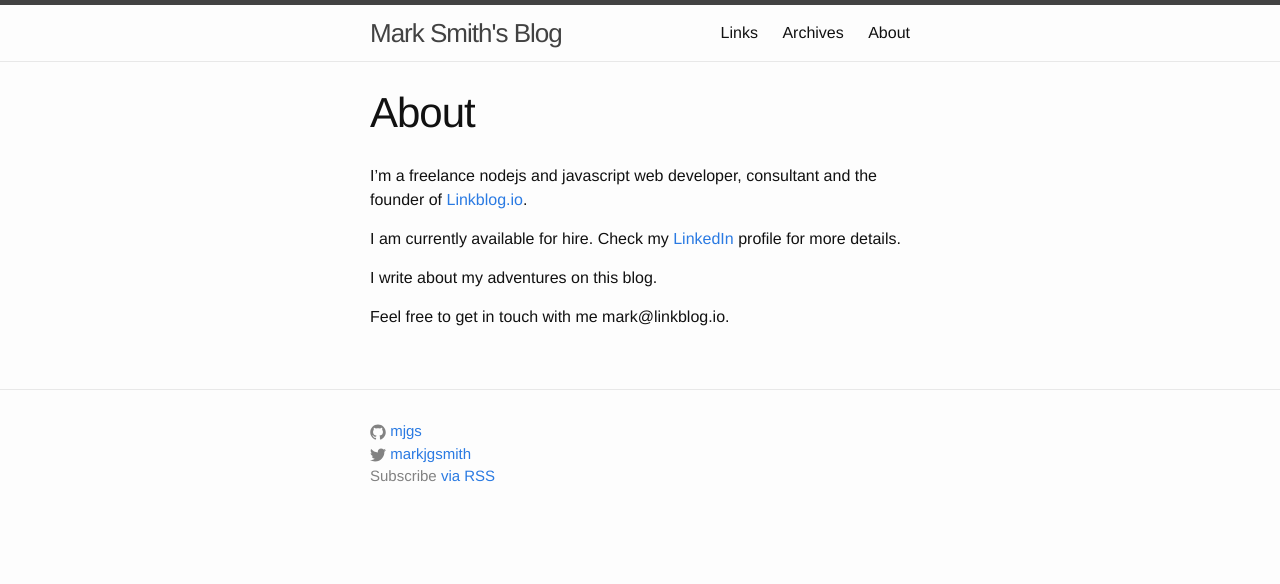
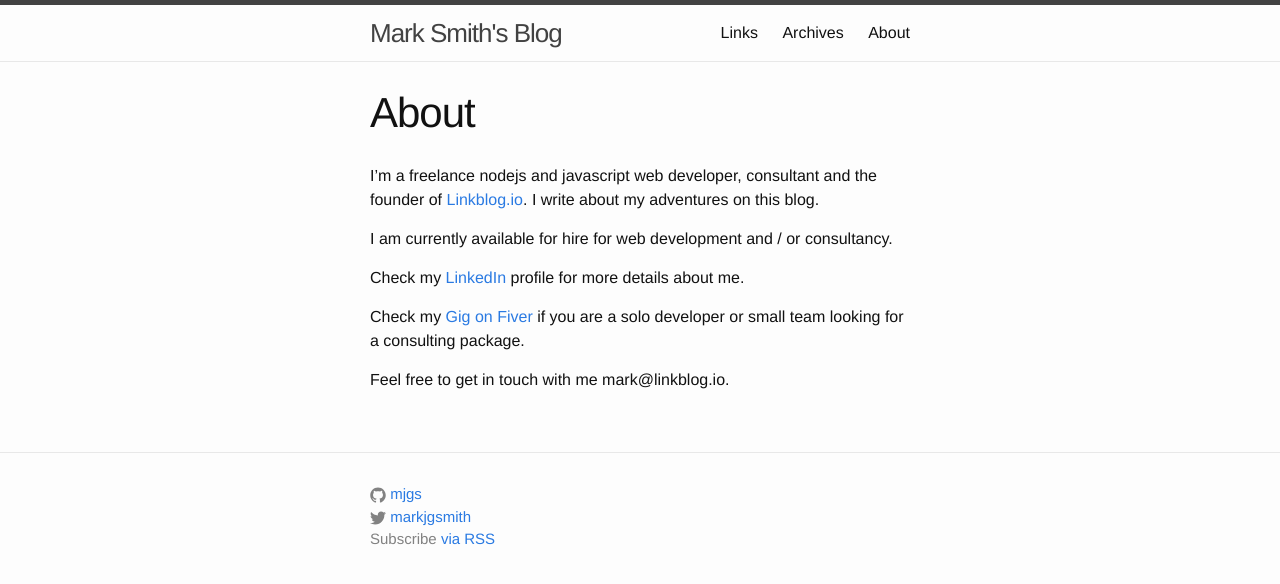
Before and after one commit to mjgs/mjgs.github.io, a Jekyll site: the page built from about.md, in a window 1280 px wide. Shown: the top 584 px of the page. Built offline with Jekyll 4.4.1, drawn with Linux system fonts in a browser that asks for light colours.

Commit message:
Add links to LinkedIn, fiver gig, add available for hire

```diff
--- a/about.md
+++ b/about.md
@@ -4,10 +4,14 @@ title: About
 permalink: /about/
 ---
 
-I'm a freelance nodejs and javascript web developer, consultant and the founder of <a href="https://linkblog.io">Linkblog.io</a>.
+I'm a freelance nodejs and javascript web developer, consultant and the founder of [Linkblog.io](https://linkblog.io). I write about my adventures on this blog.
 
-I am currently available for hire. Check my <a href="https://www.linkedin.com/in/markjgsmith">LinkedIn</a> profile for more details.
+I am currently available for hire for web development and / or consultancy.
 
-I write about my adventures on this blog.
+Check my [LinkedIn](https://www.linkedin.com/in/markjgsmith) profile for more details about me.
+
+Check my [Gig on Fiver](https://www.fiverr.com/markjgsmith/build-a-nodejs-based-website-and-or-api?arrived_from_manage_gigs=true&display_share=true) if you are a solo developer or small team looking for a consulting package.
+
+
 
 Feel free to get in touch with me mark@linkblog.io.
```
